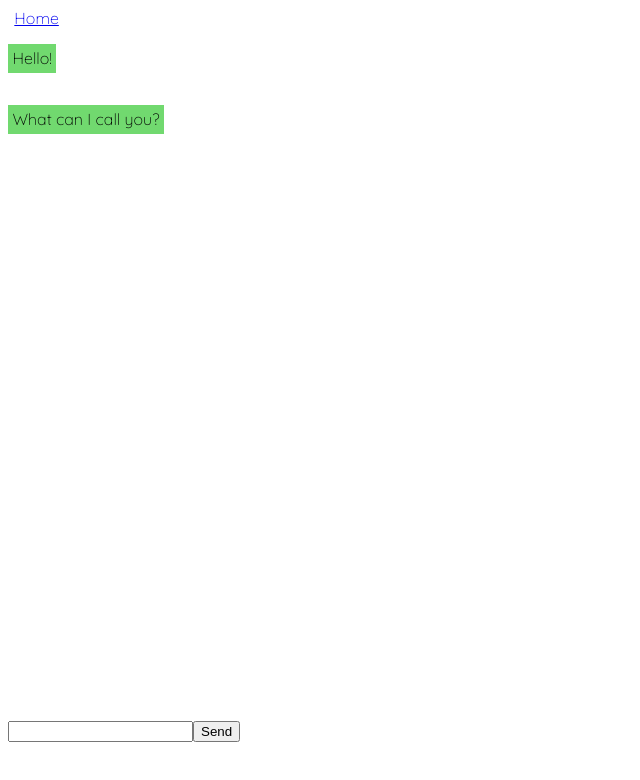
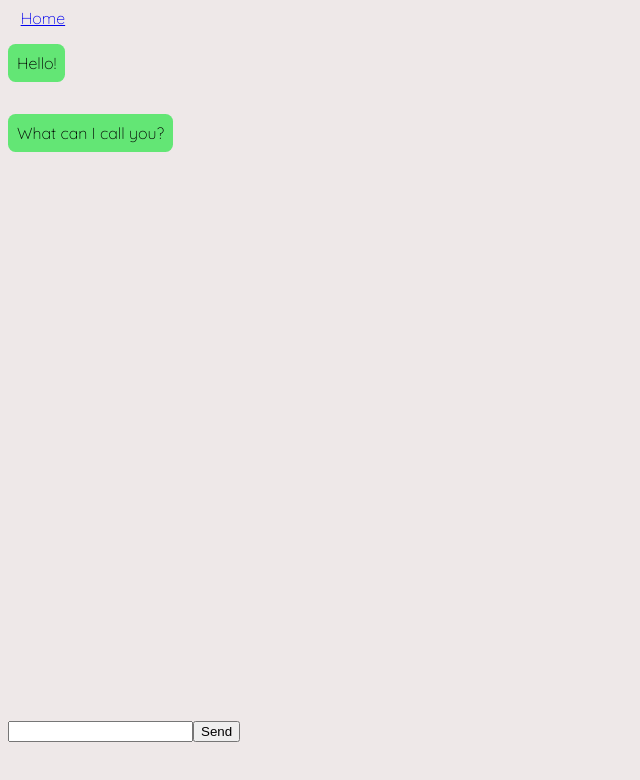
Before and after one commit to axwhiting/chatBot, a Vue app in the folder vue/: page / in a window 1280 px wide. Shown: the top 780 px of the page, without its empty margins (0-640 px from the left). Built offline with nearby package versions, Linux system fonts and the light colour scheme.

Commit message:
pushing rounded text bubbles, commented out gradient and animation

```diff
--- a/vue/src/components/ChatBot.vue
+++ b/vue/src/components/ChatBot.vue
@@ -49,18 +49,37 @@ div.student{
 
 p,a {
   max-width: 60%;
-  padding: .5%;
+  padding: 1%;
+  border-radius: 7.5px;
 
 
 }
 
 div.bot p, div.bot a {
-  background-color: #71D96F;
+  background-color: #63e675;
+  /* animation: 1s ease-in-out 0s  slideInLeft; */
+
+
+
+
 }
 
 div.student p, div.student a{
-  background-color: #34AAE1;
+  background-color: #67c3df;
+  /* animation: 1s ease-in 0s  slideInRight; */
+
+}
+html{
+background: #eee8e8;
+
+
+/* gradient repeating due to input field?
+background: #FFFFFF;
+background: linear-gradient(to bottom, #FFFFFF, #D4D6D6); */
 }
 
 
+
+
+
 </style>
--- a/vue/src/views/Home.vue
+++ b/vue/src/views/Home.vue
@@ -34,7 +34,7 @@ div {
   bottom: 0;
   z-index: 500;
   height: 10vh;
-  background-color: white;
+  background-color:transparent;
 
 }
 .chat-bot{
@@ -42,4 +42,5 @@ div {
 }
 
 
+
 </style>
```
